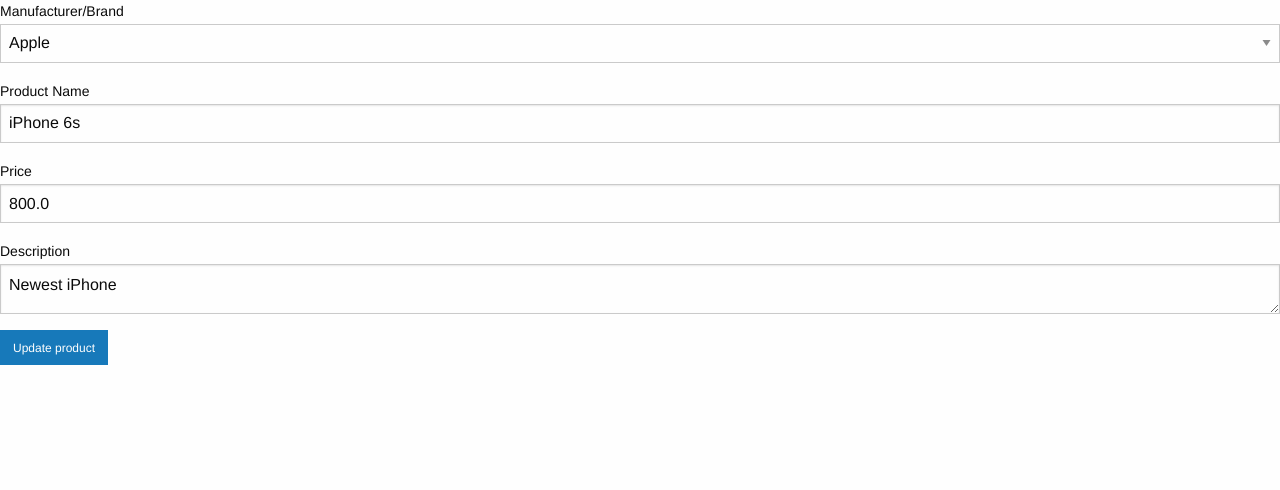
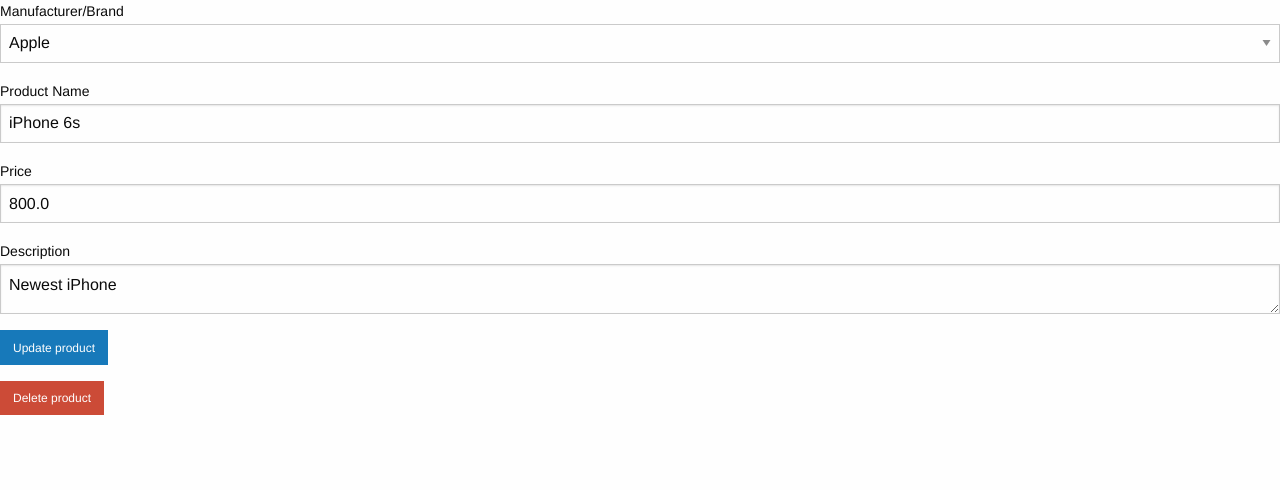
Before and after one commit to christ-huytran/Product-Catalog, a Django app: page /products/2 in a window 1280 px wide. Shown: the part 176-666 px from the top of the page. Run offline with Django 3.2, Linux system fonts and the light colour scheme; data comes from the database, SQL or seed files in the repository; both versions use the stored data as it was after the commit; some libraries are stand-ins or nearby versions.

Commit message:
users can delete products

```diff
--- a/apps/product/templates/product/show.html
+++ b/apps/product/templates/product/show.html
@@ -70,5 +70,15 @@
 			</div>
 		</div>
 	</form>
+
+
+	<form action="{% url 'delete' product.id %}" method='post'>
+		{% csrf_token %}
+		<div class="row">
+			<div class="large-12 columns">
+				<input class="button alert small small-2" type="submit" value="Delete product" />
+			</div>
+		</div>
+	</form>
 </body>
 </html>
--- a/apps/product/urls.py
+++ b/apps/product/urls.py
@@ -4,5 +4,6 @@
 	url(r'^$', views.index, name='index'),
 	url(r'^(?P<product_id>\d+)$', views.show, name='show'),
 	url(r'^create$', views.create, name='create'),
-	url(r'^update/(?P<product_id>\d+)$', views.update, name='update')
+	url(r'^update/(?P<product_id>\d+)$', views.update, name='update'),
+	url(r'^delete/(?P<product_id>\d+)$', views.destroy, name='delete')
 )
--- a/apps/product/views.py
+++ b/apps/product/views.py
@@ -33,3 +33,8 @@
 	product.manufacturer = Manufacturer.objects.get(id = request.POST['manufacturer'])
 	product.save()
 	return redirect('index')
+
+def destroy(request, product_id):
+	product = Product.objects.get(id = product_id)
+	product.delete()
+	return redirect('index')
```
Also changed, not shown: db.sqlite3.
